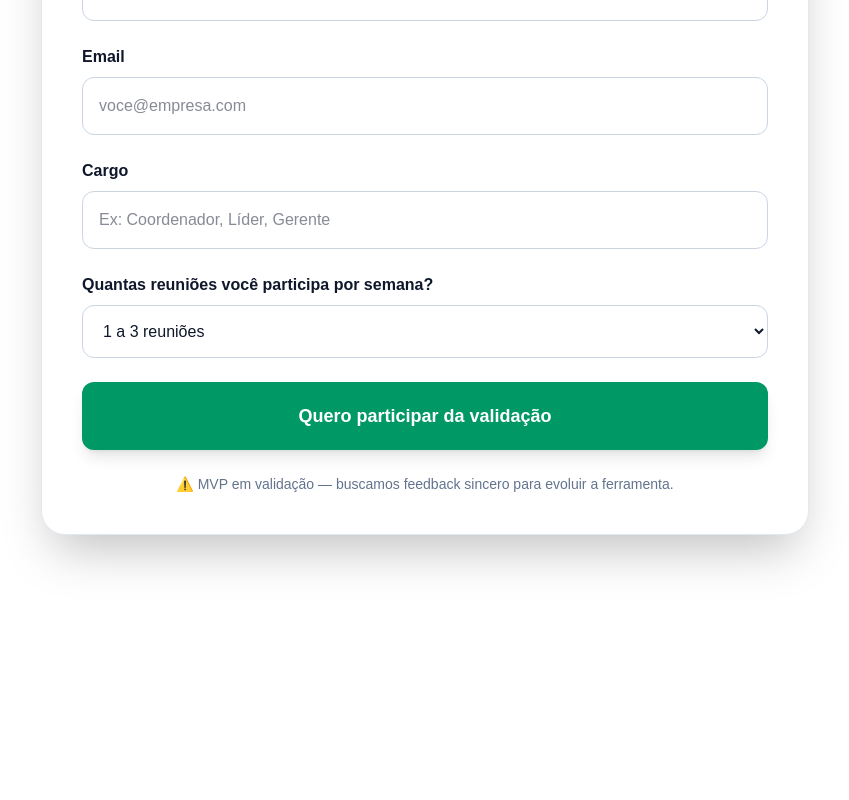
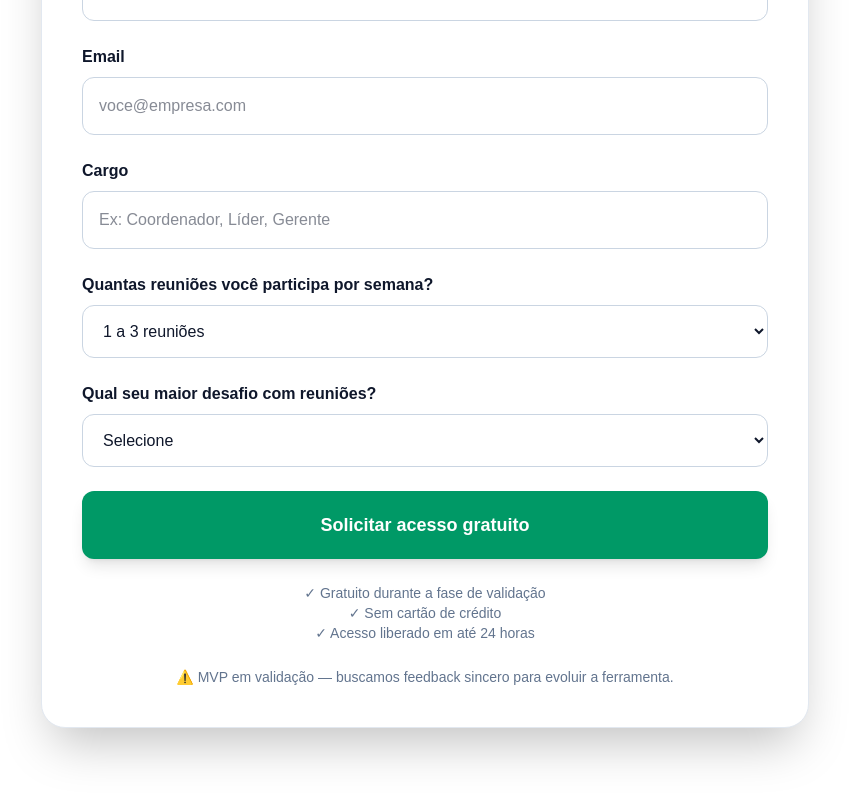
Before and after one commit to cleitondsouza-hub/resumo-reunioes, a Next.js app: page / in a window 1280 px wide. Shown: the part 2891-3691 px from the top of the page, without its empty margins (215-1064 px from the left). Before the commit the page ends 3522 px from the top, so only its background shows below. Built offline with nearby package versions, Linux system fonts and the light colour scheme.

Commit message:
Melhora CTA da landing

```diff
--- /dev/null
+++ b/app/api/lead/route.ts
@@ -0,0 +1,41 @@
+import { NextResponse } from 'next/server';
+import { Resend } from 'resend';
+
+const resend = new Resend(process.env.RESEND_API_KEY);
+
+export async function POST(req: Request) {
+  try {
+    const { name, email, role, meetings, challenge } = await req.json();
+
+    await resend.emails.send({
+      from: 'onboarding@resend.dev',
+      to: 'cleitondsouza@gmail.com',
+      subject: 'Novo lead - ResumoAI',
+      html: `
+        <h2>Novo lead da landing</h2>
+
+        <p><strong>Nome:</strong> ${name}</p>
+        <p><strong>Email:</strong> ${email}</p>
+        <p><strong>Cargo:</strong> ${role}</p>
+        <p><strong>Reuniões por semana:</strong> ${meetings}</p>
+        <p><strong>Maior desafio:</strong> ${challenge}</p>
+      `,
+    });
+
+    return NextResponse.json({
+      success: true,
+    });
+
+  } catch (error) {
+    console.error(error);
+
+    return NextResponse.json(
+      {
+        error: 'Erro ao processar lead',
+      },
+      {
+        status: 500,
+      }
+    );
+  }
+}
--- a/app/page.tsx
+++ b/app/page.tsx
@@ -1,4 +1,53 @@
+'use client';
+
+import { useState } from 'react';
+
 export default function LandingPage() {
+
+  const [name, setName] = useState('');
+  const [email, setEmail] = useState('');
+  const [role, setRole] = useState('');
+  const [meetings, setMeetings] = useState('1 a 3 reuniões');
+  const [challenge, setChallenge] = useState('');
+  const [loading, setLoading] = useState(false);
+  const [success, setSuccess] = useState(false);
+
+  async function handleSubmit(e: React.FormEvent) {
+    e.preventDefault();
+
+    setLoading(true);
+
+    try {
+      const res = await fetch('/api/lead', {
+        method: 'POST',
+        headers: {
+          'Content-Type': 'application/json',
+        },
+        body: JSON.stringify({
+          name,
+          email,
+          role,
+          meetings,
+          challenge,
+        }),
+      });
+
+      if (res.ok) {
+        setSuccess(true);
+
+        setName('');
+        setEmail('');
+        setRole('');
+        setMeetings('1 a 3 reuniões');
+        setChallenge('');
+      }
+    } catch (error) {
+      alert('Erro ao enviar.');
+    } finally {
+      setLoading(false);
+    }
+  }
+
   return (
     <main className="min-h-screen bg-white text-slate-900">
       {/* HERO */}
@@ -252,7 +301,7 @@ export default function LandingPage() {
             </p>
           </div>
 
-          <form className="space-y-6">
+          <form onSubmit={handleSubmit} className="space-y-6">
             <div>
               <label className="block font-semibold mb-2">
                 Nome
@@ -260,6 +309,8 @@ export default function LandingPage() {
               <input
                 type="text"
                 placeholder="Seu nome"
+                value={name}
+                onChange={(e) => setName(e.target.value)}
                 className="w-full border border-slate-300 rounded-xl px-4 py-4 outline-none focus:ring-2 focus:ring-emerald-500"
               />
             </div>
@@ -271,6 +322,8 @@ export default function LandingPage() {
               <input
                 type="email"
                 placeholder="voce@empresa.com"
+                value={email}
+                onChange={(e) => setEmail(e.target.value)}
                 className="w-full border border-slate-300 rounded-xl px-4 py-4 outline-none focus:ring-2 focus:ring-emerald-500"
               />
             </div>
@@ -282,6 +335,8 @@ export default function LandingPage() {
               <input
                 type="text"
                 placeholder="Ex: Coordenador, Líder, Gerente"
+                value={role}
+                onChange={(e) => setRole(e.target.value)}
                 className="w-full border border-slate-300 rounded-xl px-4 py-4 outline-none focus:ring-2 focus:ring-emerald-500"
               />
             </div>
@@ -290,7 +345,11 @@ export default function LandingPage() {
               <label className="block font-semibold mb-2">
                 Quantas reuniões você participa por semana?
               </label>
-              <select className="w-full border border-slate-300 rounded-xl px-4 py-4 outline-none focus:ring-2 focus:ring-emerald-500">
+              <select
+                value={meetings}
+                onChange={(e) => setMeetings(e.target.value)}
+                className="w-full border border-slate-300 rounded-xl px-4 py-4 outline-none focus:ring-2 focus:ring-emerald-500"
+              >
                 <option>1 a 3 reuniões</option>
                 <option>4 a 7 reuniões</option>
                 <option>8 a 15 reuniões</option>
@@ -298,9 +357,47 @@ export default function LandingPage() {
               </select>
             </div>
 
-            <button className="w-full bg-emerald-600 hover:bg-emerald-700 text-white py-5 rounded-xl font-bold text-lg shadow-lg transition-all">
-              Quero participar da validação
+            <div>
+              <label className="block font-semibold mb-2">
+                Qual seu maior desafio com reuniões?
+              </label>
+
+              <select
+                value={challenge}
+                onChange={(e) => setChallenge(e.target.value)}
+                className="w-full border border-slate-300 rounded-xl px-4 py-4 outline-none focus:ring-2 focus:ring-emerald-500"
+              >
+                <option value="">Selecione</option>
+                <option>Perco decisões importantes</option>
+                <option>Não acompanho responsáveis</option>
+                <option>Gasto tempo criando atas</option>
+                <option>Esqueço próximos passos</option>
+                <option>Outro</option>
+              </select>
+            </div>
+
+            <button
+              type="submit"
+              disabled={loading}
+              className="w-full bg-emerald-600 hover:bg-emerald-700 text-white py-5 rounded-xl font-bold text-lg shadow-lg transition-all"
+            >
+              {loading
+                ? 'Enviando...'
+                : 'Solicitar acesso gratuito'}
             </button>
+
+            <p className="text-center text-sm text-slate-500">
+              ✓ Gratuito durante a fase de validação<br />
+              ✓ Sem cartão de crédito<br />
+              ✓ Acesso liberado em até 24 horas
+            </p>
+
+            {success && (
+              <div className="bg-emerald-50 border border-emerald-200 rounded-xl p-4 text-emerald-800">
+                Obrigado! Recebemos seu interesse e entraremos em contato em breve para disponibilizar o acesso à validação.
+              </div>
+            )}
+
           </form>
 
           <p className="text-center text-sm text-slate-500 mt-6">
```
